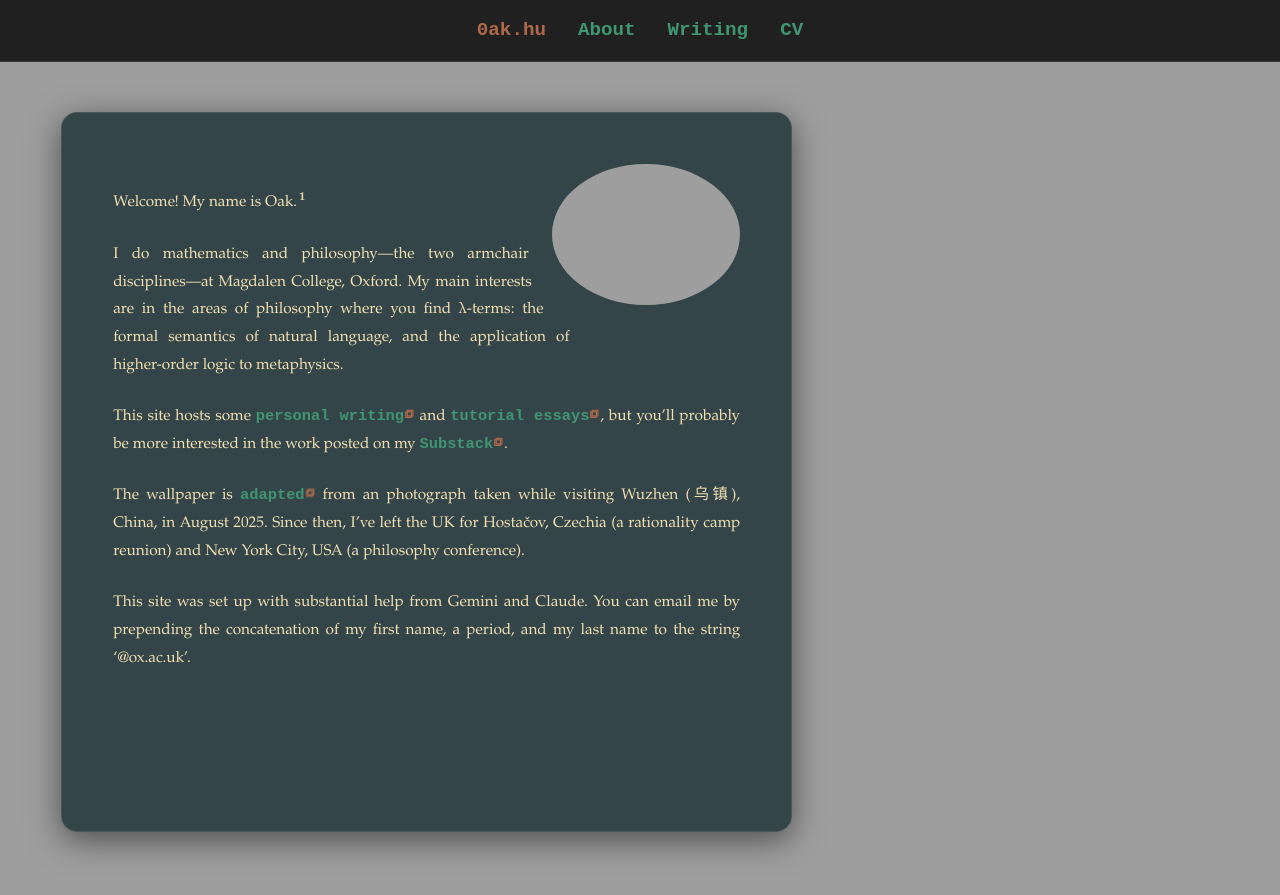
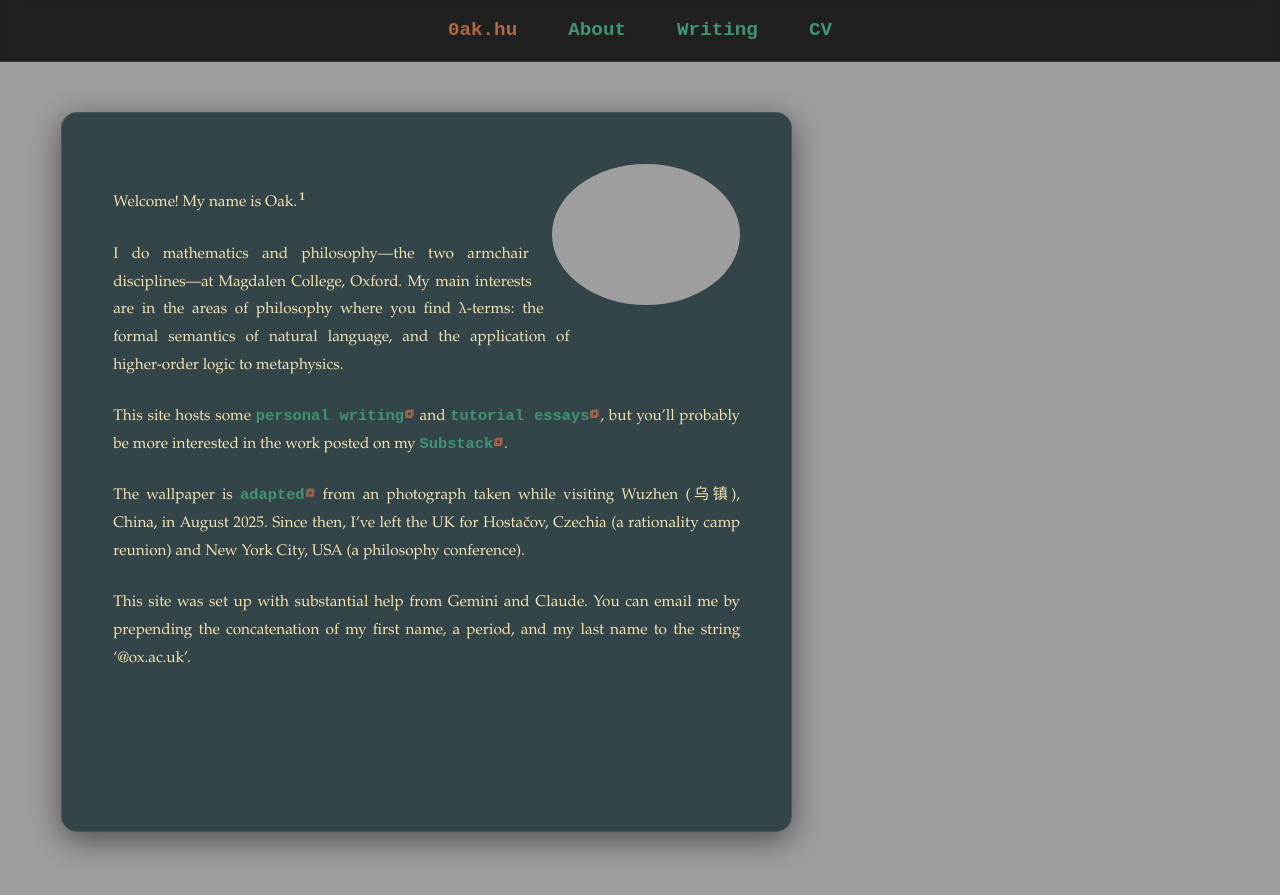
Before and after one commit to oak-hu/site, a Jekyll site: the page built from index.md, in a window 1280 px wide. Shown: the top 895 px of the page. Built offline with Jekyll 4.4.1, drawn with Linux system fonts in a browser that asks for light colours; some web fonts are replaced.

Commit message:
Update main.scss

```diff
--- a/assets/css/main.scss
+++ b/assets/css/main.scss
@@ -121,7 +121,7 @@
     align-items: center;
     justify-content: center;
     padding: 1rem 2rem;
-    gap: 2rem;
+    gap: 4vw;
     overflow-x: auto; /* Scrolling happens here now */
     width: 100%;
 
@@ -134,7 +134,7 @@
 /* Ensure Progress Container stays absolute relative to the main header */
 .progress-container {
     position: absolute;
-    bottom: 0;
+    top: 100%;
     left: 0;
     width: 100%;
     height: 5px;
```
